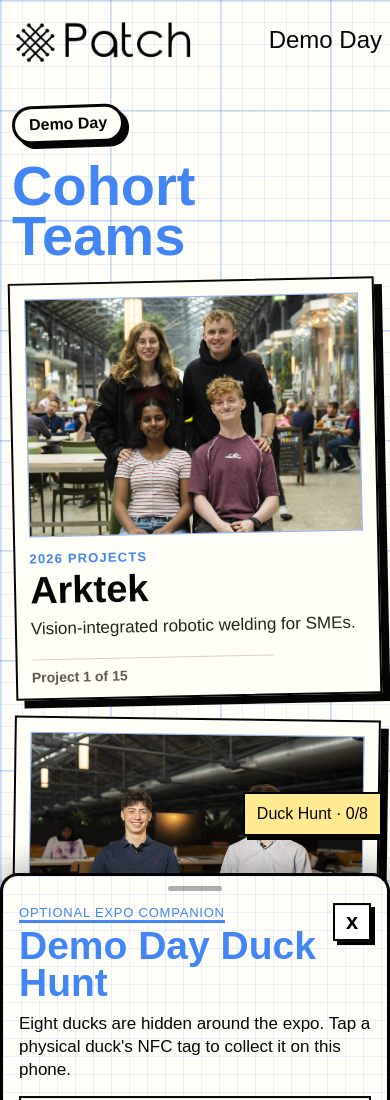
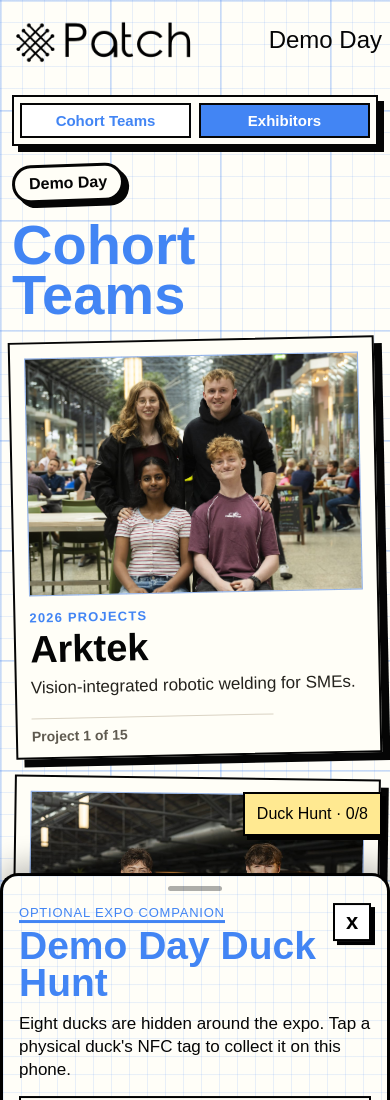
Before and after one commit to sanatcodes/demo-day-2026, a plain HTML site: page index.html in a window 390 px wide. Shown: the top 1100 px of the page. Drawn offline with Linux system fonts and the light colour scheme.

Commit message:
Use scrollable card layout

```diff
--- a/index.html
+++ b/index.html
@@ -124,13 +124,18 @@
       </section>
 
       <section class="mobile-showcase" aria-label="Mobile project and exhibitor cards">
-        <div class="mobile-section-head">
+        <nav class="showcase-tabs" aria-label="Jump to card sections">
+          <a href="#cohortCards">Cohort Teams</a>
+          <a href="#exhibitorCards">Exhibitors</a>
+        </nav>
+
+        <div class="mobile-section-head" id="cohortCards">
           <span class="mobile-kicker">Demo Day</span>
           <h2>Cohort Teams</h2>
         </div>
         <div class="mobile-card-grid" id="mobileCohortCards"></div>
 
-        <div class="mobile-section-head exhibitors">
+        <div class="mobile-section-head exhibitors" id="exhibitorCards">
           <span class="mobile-kicker">Expo floor</span>
           <h2>Exhibitors</h2>
         </div>
--- a/sections/mobile-showcase/mobile-showcase.css
+++ b/sections/mobile-showcase/mobile-showcase.css
@@ -1,8 +1,3 @@
-.mobile-showcase {
-  display: none;
-}
-
-@media (max-width: 720px) {
 .layout {
   display: none;
 }
@@ -12,7 +7,36 @@
   padding: 4px 4px 0;
 }
 
+.showcase-tabs {
+  position: static;
+  display: flex;
+  gap: 8px;
+  margin: 0 0 18px;
+  padding: 6px;
+  border: 2px solid var(--ink);
+  background: #fffef7;
+  box-shadow: 6px 6px 0 var(--ink);
+}
+
+.showcase-tabs a {
+  flex: 1;
+  border: 2px solid var(--ink);
+  background: var(--blue);
+  color: #fff;
+  padding: 7px 10px;
+  text-align: center;
+  font-size: 15px;
+  font-weight: var(--font-heavy);
+  text-decoration: none;
+}
+
+.showcase-tabs a:first-child {
+  background: #fff;
+  color: var(--blue);
+}
+
 .mobile-section-head {
+  scroll-margin-top: 18px;
   margin: 10px 0 18px;
 }
 
@@ -35,7 +59,7 @@
 .mobile-section-head h2 {
   margin: 18px 0 0;
   color: var(--blue);
-    font-size: 56px;
+  font-size: clamp(56px, 7vw, 82px);
   line-height: 0.9;
   letter-spacing: 0;
   font-weight: var(--font-heavy);
@@ -43,8 +67,8 @@
 
 .mobile-card-grid {
   display: grid;
-    grid-template-columns: 1fr;
-    gap: 22px;
+  grid-template-columns: repeat(auto-fit, minmax(min(100%, 270px), 1fr));
+  gap: 26px;
 }
 
 .mobile-card {
@@ -156,6 +180,16 @@
   font-weight: var(--font-heavy);
   text-decoration: none;
 }
+
+@media (max-width: 720px) {
+  .mobile-card-grid {
+    grid-template-columns: 1fr;
+    gap: 22px;
+  }
+
+  .mobile-section-head h2 {
+    font-size: 56px;
+  }
 }
 
 @media (max-width: 380px) {
--- a/sections/popup/popup.css
+++ b/sections/popup/popup.css
@@ -3,9 +3,10 @@
   inset: 0;
   z-index: 10;
   display: none;
-  align-items: center;
+  align-items: flex-start;
   justify-content: center;
   padding: 24px;
+  overflow-y: auto;
   background: rgba(255, 254, 248, 0.72);
 }
 
@@ -16,8 +17,8 @@
 .popup-card {
   position: relative;
   width: min(720px, 94vw);
-  max-height: 92vh;
-  overflow-y: auto;
+  margin: clamp(24px, 4vh, 56px) auto;
+  overflow: visible;
   padding: 22px;
   border: 4px solid #000;
   background:
@@ -247,7 +248,7 @@
 
   .popup-card {
     width: 100%;
-    max-height: calc(100vh - 24px);
+    margin: 0;
     padding: 16px;
     box-shadow: 6px 6px 0 #000;
     transform: none;
```
Lines whose indentation alone changed are shown as unchanged.
